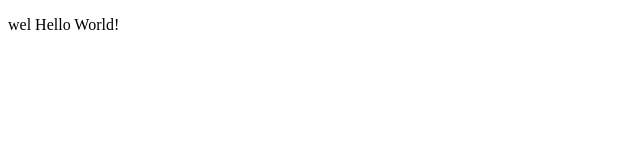
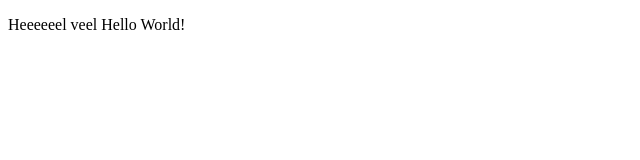
Before and after one commit to MachteldSchaap/Helloworld, a plain HTML site: page index.html in a window 1280 px wide. Shown: the full height of the page, 0-640 px from the left. Drawn offline with Linux system fonts and the light colour scheme.

Commit message:
Update index.html

```diff
--- a/index.html
+++ b/index.html
@@ -4,6 +4,6 @@
 <title>Hello World! in HTML voorbeeld</title>
 </head>
 <body>
-<p>wel Hello World!</p>
+<p>Heeeeeel veel Hello World!</p>
 </body>
 </html>
```
